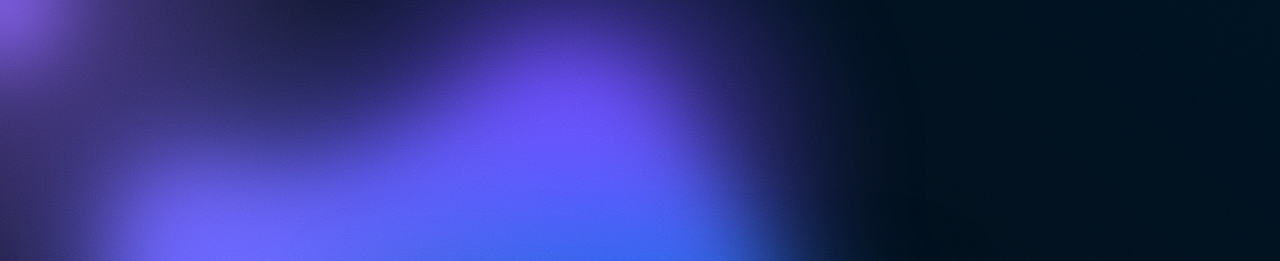
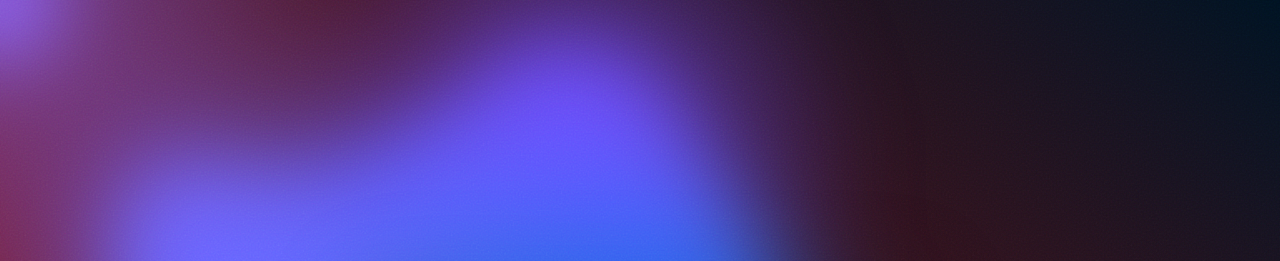
Before and after one commit to Nora-xAir/teest, a plain HTML site: page index.html in a window 1280 px wide. Shown: the top 261 px of the page. Drawn offline with Linux system fonts and the light colour scheme.

Commit message:
edit style

```diff
--- a/style.css
+++ b/style.css
@@ -1,6 +1,6 @@
 @import url("https://fonts.googleapis.com/css?family=Montserrat:400,700");
 :root {
-  --color-bg1: rgb(8, 10, 15);
+  --color-bg1: rgb(161, 19, 19);
   --color-bg2: rgb(0, 17, 32);
   --color1: 18, 113, 255;
   --color2: 107, 74, 255;
```
